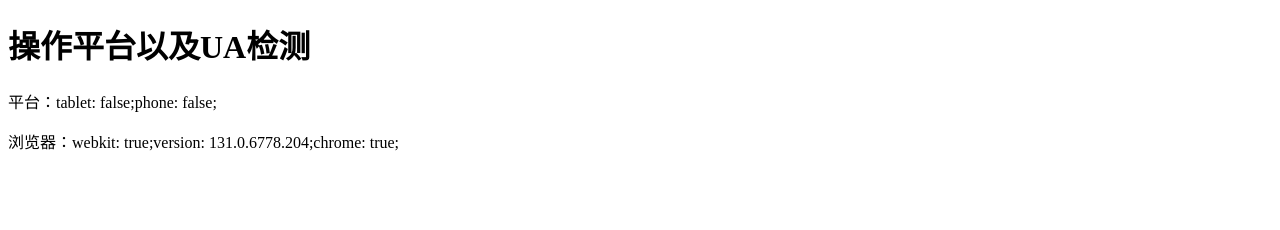
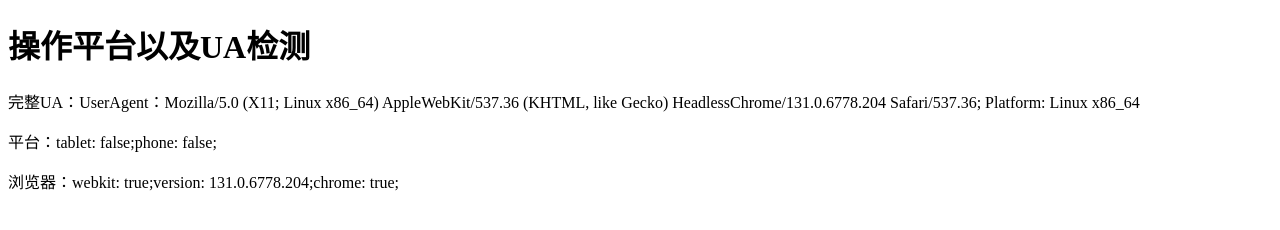
Before and after one commit to winsycwen/hello-world, a plain HTML site: page share/index.html in a window 1280 px wide. Drawn offline with Linux system fonts and the light colour scheme.

Commit message:
test
test

```diff
--- a/share/index.html
+++ b/share/index.html
@@ -32,6 +32,7 @@
 	<script src="js/index.js"></script> -->
 	<div id="wrapper">
 		<h1>操作平台以及UA检测</h1>
+		<p>完整UA：<span id="ua"></span></p>
 		<p>平台：<span id="platform"></span></p>
 		<p>浏览器：<span id="browser"></span></p>
 	</div>
--- a/share/js/core.js
+++ b/share/js/core.js
@@ -105,6 +105,9 @@ detect.call(_KHFWAP, navigator.userAgent, navigator.platform);
 _KHFWAP.domReady(getMessage);
 
 function getMessage() {
+
+    document.getElementById("ua").innerHTML = "UserAgent：" + navigator.userAgent + "; Platform: " + navigator.platform;
+
     var str = "";
     for(var osObj in _KHFWAP.os) {
         str += (osObj + ": " + _KHFWAP.os[osObj] + ";");
```
Also changed, not shown: 1 other file.
